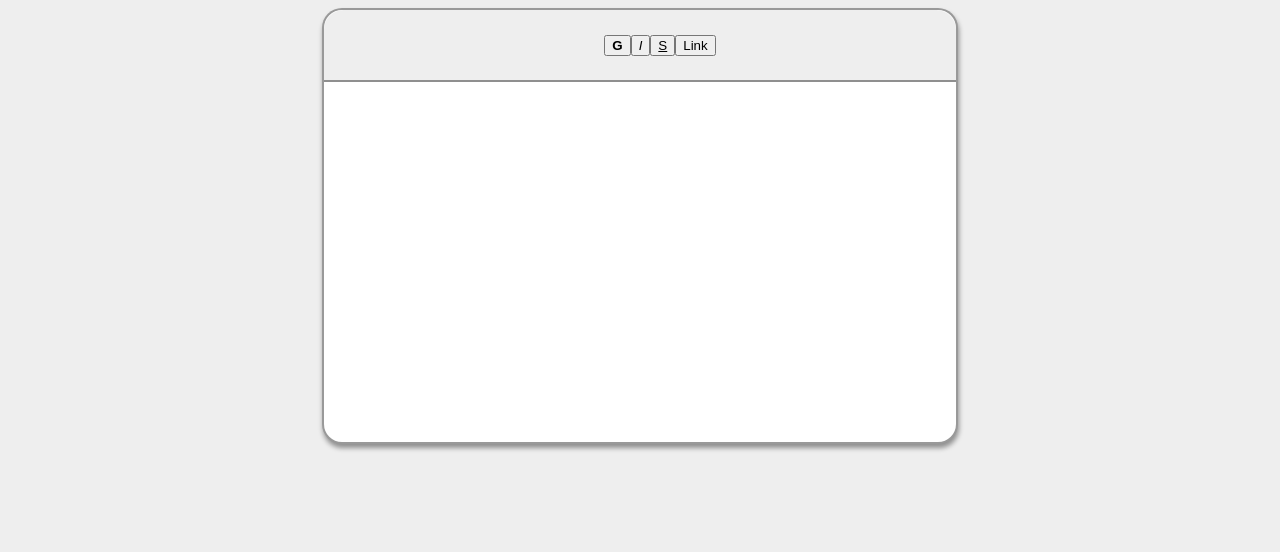
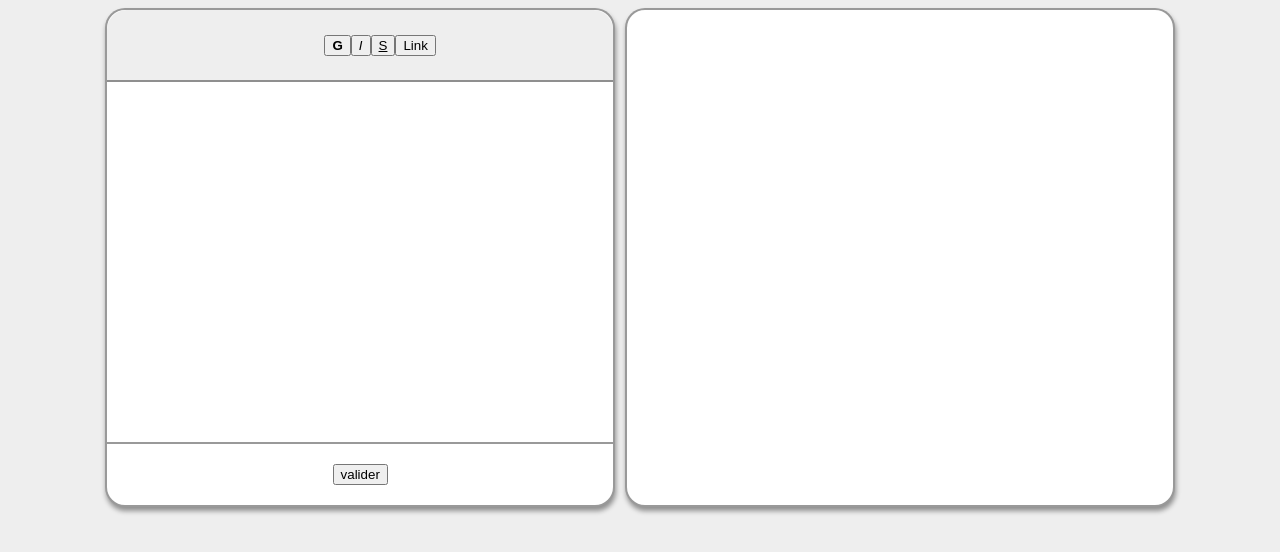
Before and after one commit to dilane3/TextEditor, a plain HTML site: page index.html in a window 1280 px wide. Drawn offline with Linux system fonts and the light colour scheme.

Commit message:
ajout d'une interface pour l'affichage du texte final

```diff
--- a/css/style.css
+++ b/css/style.css
@@ -13,14 +13,19 @@ body {
   justify-content: center;
 }
 
-.editor {
+.editor, .result {
   display: flex;
   flex-direction: column;
-  width: 50%;
+  width: 40%;
   border-radius: 20px;
   border: 2px solid rgba(0, 0, 0, .4);
   box-shadow: 1px 4px 5px rgba(0, 0, 0, .4);
   background-color: white;
+}
+
+.result {
+  margin-left: 10px;
+  padding: 40px 20px;
 }
 
 .editor-header {
@@ -45,6 +50,13 @@ body {
   overflow: auto;
 }
 
+.editor-footer {
+  width: 100%;
+  text-align: center;
+  padding: 20px 0;
+  border-top: 2px solid rgba(0, 0, 0, .4);
+}
+
 li {
   list-style-type: none;
 }
--- a/index.html
+++ b/index.html
@@ -26,7 +26,12 @@
         </ul>
       </div>
       <div class="editor-body" contenteditable="true"></div>
+      <div class="editor-footer">
+        <button class="submit">valider</button>
+      </div>
     </div>
+
+    <div class="result"></div>
   </div>
 
   <script type="text/javascript" src="./js/command.js"></script>
--- a/js/command.js
+++ b/js/command.js
@@ -1,6 +1,12 @@
 // this is the place where we should create all logic
 
 const tableButton = [...document.querySelectorAll("button")];
+const result = document.querySelector(".result");
+const submit = document.querySelector(".submit");
+const messageContent = document.querySelector(".editor-body");
+
+
+// la gestion des evenements sur les composants du DOM
 
 tableButton.forEach(button => {
   button.addEventListener('click', function() {
@@ -9,6 +15,15 @@ tableButton.forEach(button => {
     commande(idName);
   });
 })
+
+submit.addEventListener('click', function() {
+  const message = messageContent.innerHTML;
+
+  result.innerHTML = message;
+});
+
+
+// la definition des fonctions
 
 function commande(name) {
   switch (name) {
```
